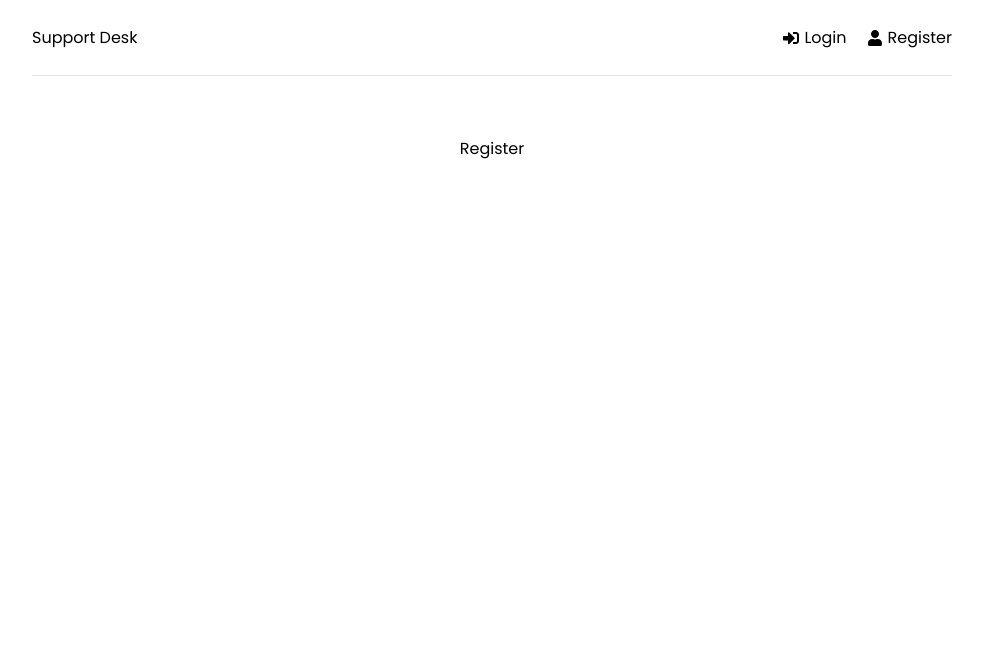
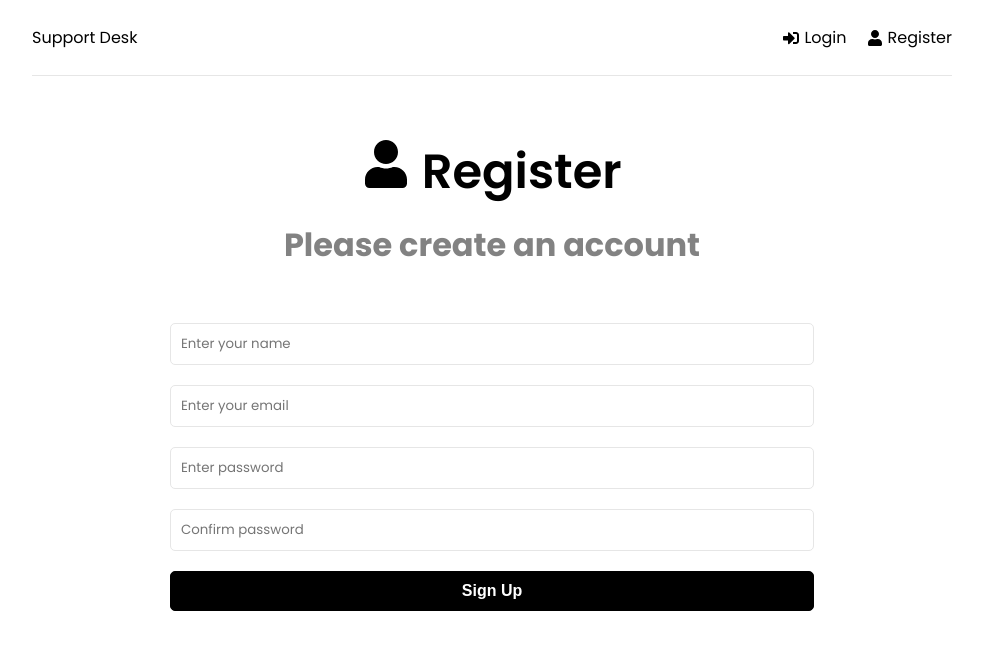
Before and after one commit to JamesEnoch89/TicketSystem, a React (Create React App) app in the folder frontend/: page /register in a window 1280 px wide. Shown: the top 650 px of the page, without its empty margins (148-1131 px from the left). Built offline with nearby package versions, Linux system fonts and the light colour scheme.

Commit message:
update ui of register page

```diff
--- a/frontend/src/App.js
+++ b/frontend/src/App.js
@@ -1,5 +1,7 @@
 import React from 'react';
 import { BrowserRouter as Router, Routes, Route } from 'react-router-dom';
+import { ToastContainer } from 'react-toastify';
+import 'react-toastify/dist/ReactToastify.css';
 import Header from './components/Header';
 import Home from './pages/Home';
 import Login from './pages/Login';
@@ -18,6 +20,7 @@
           </Routes>
         </div>
       </Router>
+      <ToastContainer />
     </>
   );
 }
--- a/frontend/src/pages/Register.jsx
+++ b/frontend/src/pages/Register.jsx
@@ -1,7 +1,97 @@
-import React from 'react';
+import { useState } from 'react';
+import { FaUser } from 'react-icons/fa';
+import { toast } from 'react-toastify';
 
 function Register(props) {
-  return <div>Register</div>;
+  const [formData, setFormData] = useState({
+    name: '',
+    email: '',
+    password: '',
+    confirmedPassword: '',
+  });
+
+  const { name, email, password, confirmedPassword } = formData;
+
+  const onChange = (e) => {
+    setFormData((prevState) => ({
+      ...prevState,
+      [e.target.name]: e.target.value,
+    }));
+  };
+
+  const onSubmit = (e) => {
+    e.preventDefault();
+    if (password !== confirmedPassword) {
+      toast.error('passwords do not match!');
+    }
+  };
+
+  return (
+    <>
+      <section className='heading'>
+        <h1>
+          <FaUser /> Register
+        </h1>
+        <p>Please create an account</p>
+      </section>
+
+      <section className='form'>
+        <form onSubmit={onSubmit}>
+          <div className='form-group'>
+            <input
+              type='text'
+              className='form-control'
+              id='name'
+              name='name'
+              value={name}
+              onChange={onChange}
+              placeholder='Enter your name'
+              required
+            />
+          </div>
+          <div className='form-group'>
+            <input
+              type='email'
+              className='form-control'
+              id='email'
+              name='email'
+              value={email}
+              onChange={onChange}
+              placeholder='Enter your email'
+              required
+            />
+          </div>
+          <div className='form-group'>
+            <input
+              type='text'
+              className='form-control'
+              id='password'
+              name='password'
+              value={password}
+              onChange={onChange}
+              placeholder='Enter password'
+              required
+            />
+          </div>
+          <div className='form-group'>
+            <input
+              type='text'
+              className='form-control'
+              id='confirmedPassword'
+              name='confirmedPassword'
+              value={confirmedPassword}
+              onChange={onChange}
+              placeholder='Confirm password'
+              required
+            />
+          </div>
+          <div className='form-group'>
+            <button className='btn btn-block'>Sign Up</button>
+          </div>
+        </form>
+      </section>
+    </>
+  );
 }
 
 export default Register;
```
